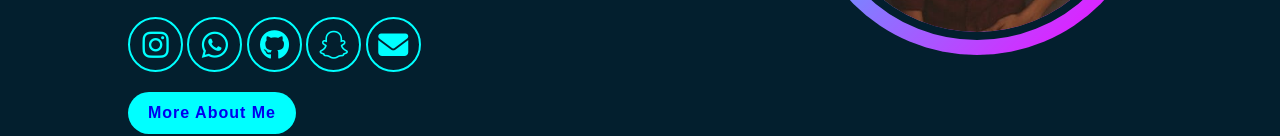
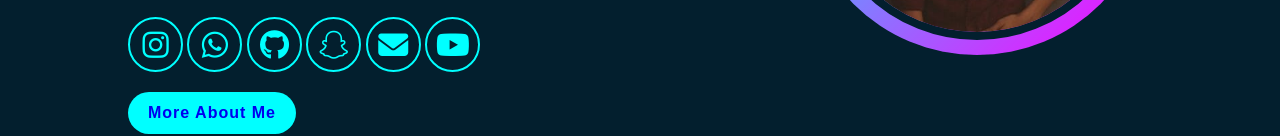
Before and after one commit to ayushkumawat18/ayushkumawat-, a plain HTML site: page index.html in a window 1280 px wide. Shown: the part 480-616 px from the top of the page. Drawn offline with nearby package versions, Linux system fonts and the light colour scheme.

Commit message:
first commit

```diff
--- a/index.html
+++ b/index.html
@@ -9,7 +9,8 @@
     <link href='https://unpkg.com/boxicons@2.1.4/css/boxicons.min.css' rel='stylesheet'>
     <title>Ayush Kumawat Portfolio | Web Developer</title>
 
-<meta name="description" content="Ayush Kumawat portfolio website. Web design, photo editing and frontend development services. Contact for projects.">
+    <meta name="description"
+        content="Ayush Kumawat portfolio website. Web design, photo editing and frontend development services. Contact for projects.">
 
     <meta name="keywords" content="Ayush Kumawat, Web Developer, Portfolio, HTML CSS Developer, Freelancer">
 
@@ -71,6 +72,9 @@
 
                 <a href="mailto:ayushkumawat79766@gmail.com">
                     <i class="fa-solid fa-envelope"></i>
+                </a>
+                <a href="https://www.youtube.com/@crickoman0" target="_blank">
+                    <i class="fa-brands fa-youtube"></i>
                 </a>
 
             </div>
```
Lines whose indentation alone changed are shown as unchanged.
